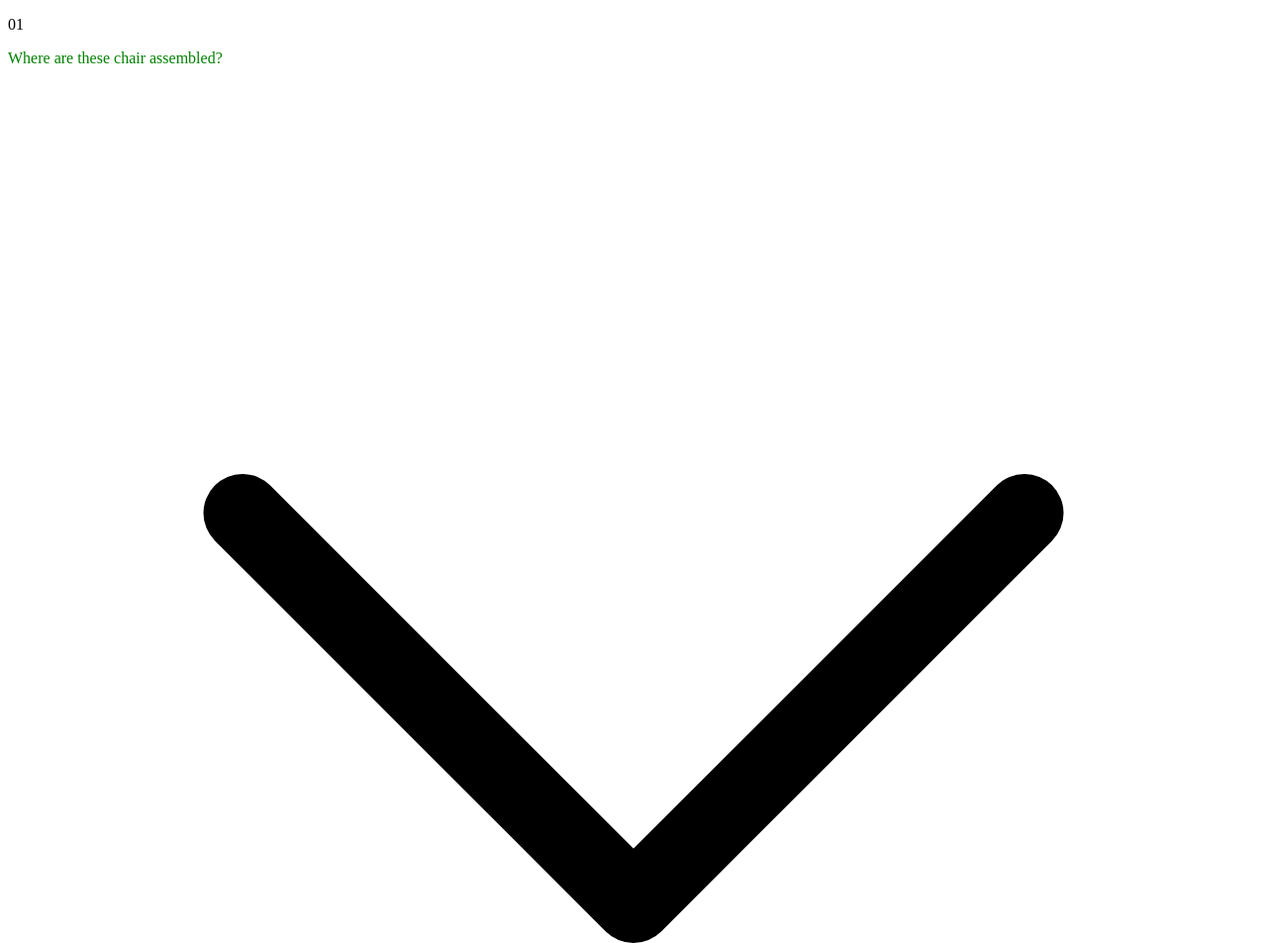
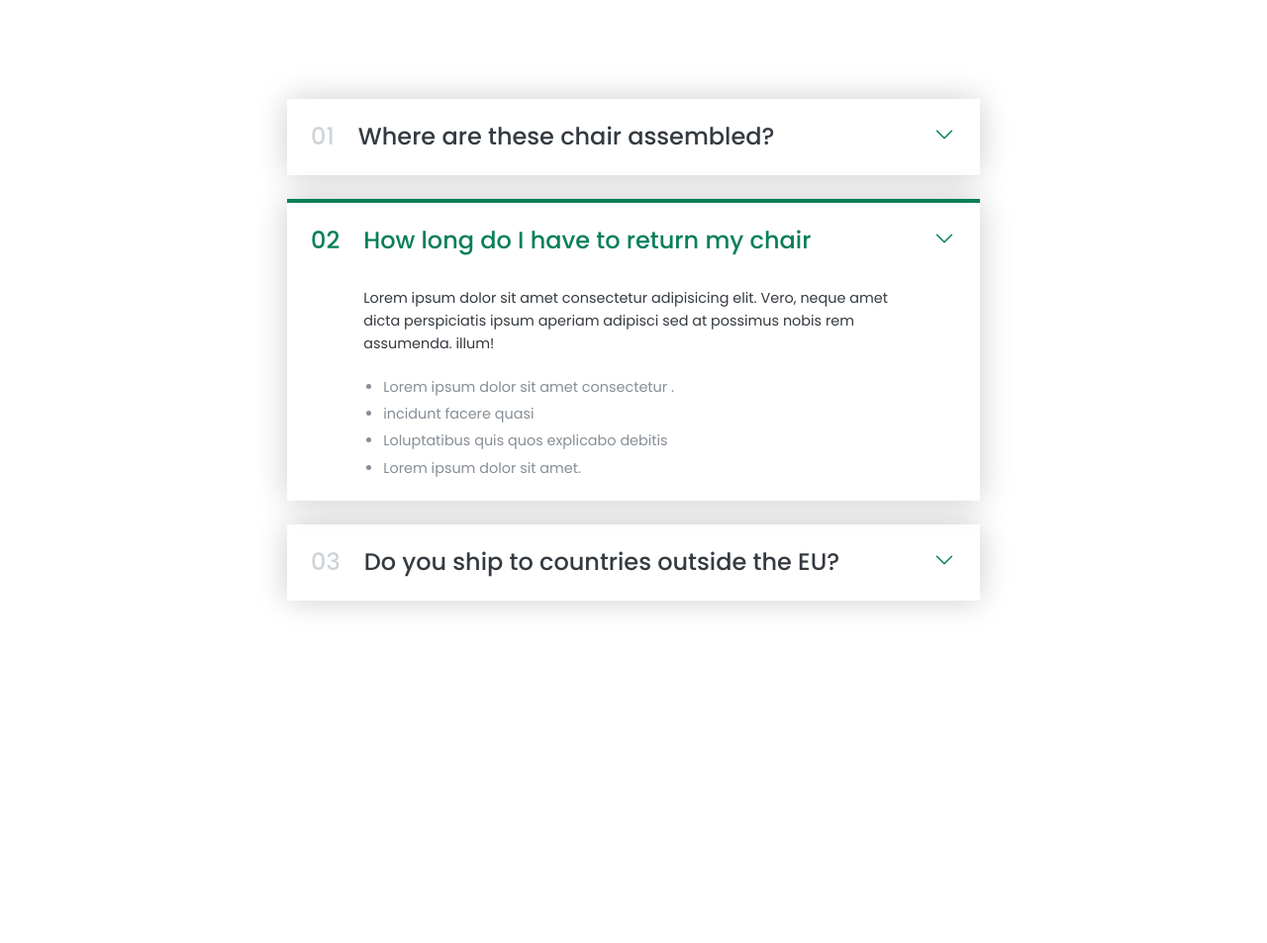
Before and after one commit to Zerber011/accordion_demo, a plain HTML site: page index.html in a window 1280 px wide. Shown: the top 953 px of the page at 99% size. After the commit the page ends 800 px from the top, so only its background shows below. Drawn offline with Linux system fonts and the light colour scheme.

Commit message:
Update style.css

```diff
--- a/style.css
+++ b/style.css
@@ -1,3 +1,93 @@
+* {
+  margin: 0;
+  padding: 0;
+  box-sizing: border-box;
+}
+
+/* ------------------------ */
+/* MAIN COL0R #087F5B */
+/* TEXT COLOR #343A40 */
+/* ------------------------ */
+body {
+  font-family: "poppins", sans-serif;
+  color: #343a40;
+  line-height: 1.2;
+}
+
+.accordion {
+  width: 700px;
+  margin: 100px auto; /* puting in a midle */
+  /* couse of gap, flex is always better solution */
+  display: flex;
+  flex-direction: column;
+  gap: 24px;
+}
+
+.item {
+  box-shadow: 0 0 32px rgba(0, 0, 0, 0.2);
+  padding: 24px;
+
+  /* I like to use grid and flex in combination */
+  display: grid;
+  grid-template-columns: auto 1fr auto;
+  column-gap: 24px;
+  row-gap: 32px;
+}
+
+.hiden-box {
+  grid-column: 2; /* impotrant part of grid setup*/
+  display: none;
+}
+
+.number,
 .text {
-  color: green;
+  font-size: 24px;
+  font-weight: 500;
+  /* color: #087f5b; */
 }
+
+.number {
+  color: #ced4da;
+}
+
+.icon {
+  width: 24px;
+  height: 24px;
+  stroke: #087f5b;
+}
+.hiden-box p {
+  line-height: 1.6;
+  margin-bottom: 24px;
+  font-size: 0.9rem;
+}
+
+.hiden-box ul {
+  color: #868e96;
+  margin-left: 20px;
+  font-size: 0.9rem;
+  /* Flex better solution */
+  display: flex;
+  flex-direction: column;
+  gap: 10px;
+}
+.open {
+  border-top: 4px solid #087f5b;
+}
+
+.open .hiden-box {
+  display: block;
+}
+
+.open .number {
+  color: #087f5b;
+}
+
+.open .text,
+.open .icon {
+  color: #087f5b;
+}
+
+/* these 2 classes works like IF statement.
+'number' class is exist in all 3 accordions. 'open' class
+there is just in the accordion nums 2. If both classes exist
+at the same time in one accordion, color will be changed */
```
